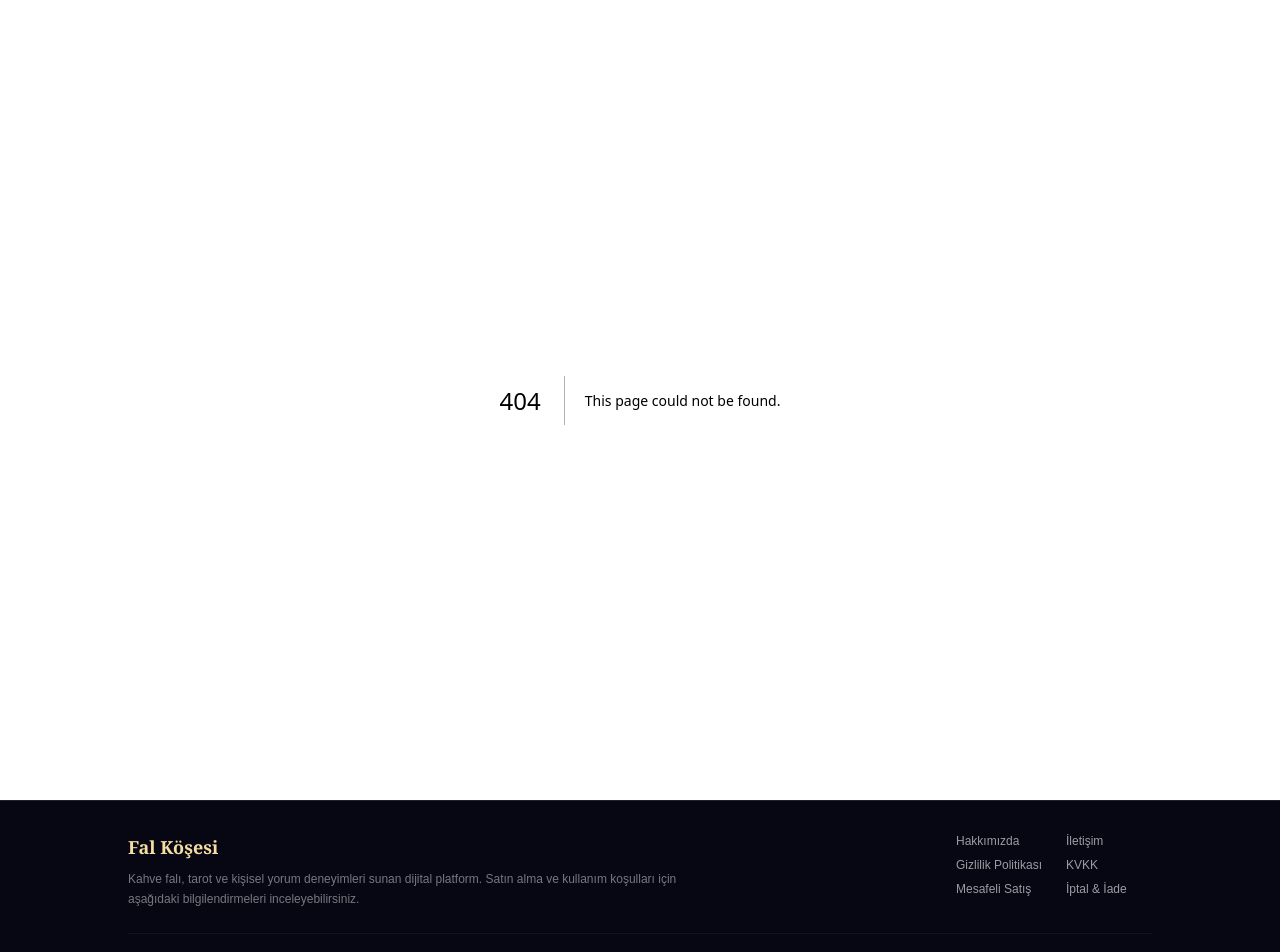
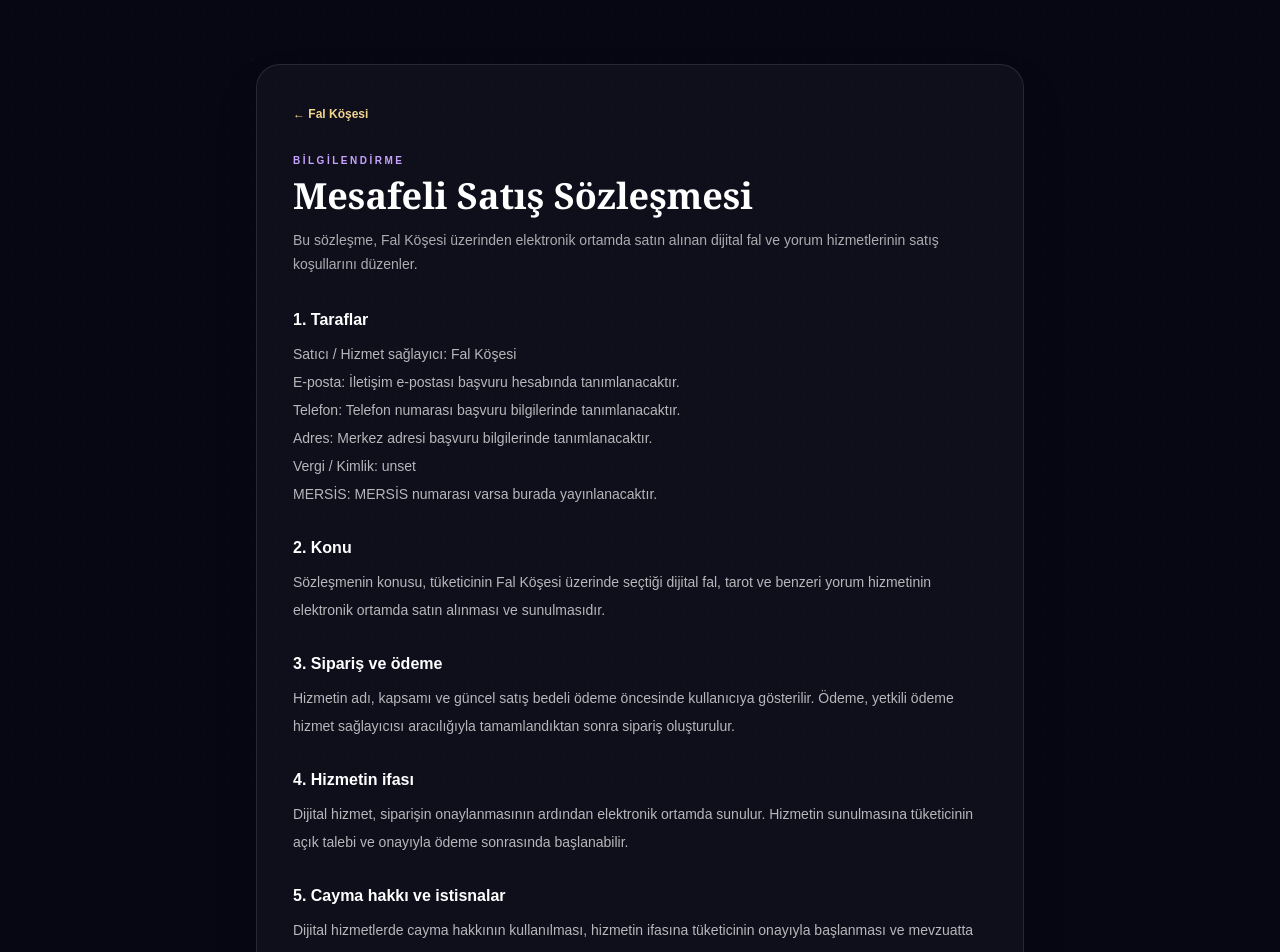
Before and after one commit to zamansepeti43/fal-kosesi, a Next.js app: page /mesafeli-satis in a window 1280 px wide. Before the commit this address had no page. Shown: the top 952 px of the page. Built offline with nearby package versions, Linux system fonts and the light colour scheme; no server answers.

Commit message:
Add distance sales agreement page

```diff
--- /dev/null
+++ b/app/mesafeli-satis/page.tsx
@@ -0,0 +1,12 @@
+import { LegalPage, Section, merchant } from "@/components/LegalPage";
+
+export default function DistanceSalesPage() {
+  return <LegalPage title="Mesafeli Satış Sözleşmesi" intro="Bu sözleşme, Fal Köşesi üzerinden elektronik ortamda satın alınan dijital fal ve yorum hizmetlerinin satış koşullarını düzenler.">
+    <Section title="1. Taraflar"><p>Satıcı / Hizmet sağlayıcı: {merchant.name}</p><p>E-posta: {merchant.email}</p><p>Telefon: {merchant.phone}</p><p>Adres: {merchant.address}</p><p>Vergi / Kimlik: {merchant.taxId}</p><p>MERSİS: {merchant.mersis}</p></Section>
+    <Section title="2. Konu">Sözleşmenin konusu, tüketicinin Fal Köşesi üzerinde seçtiği dijital fal, tarot ve benzeri yorum hizmetinin elektronik ortamda satın alınması ve sunulmasıdır.</Section>
+    <Section title="3. Sipariş ve ödeme">Hizmetin adı, kapsamı ve güncel satış bedeli ödeme öncesinde kullanıcıya gösterilir. Ödeme, yetkili ödeme hizmet sağlayıcısı aracılığıyla tamamlandıktan sonra sipariş oluşturulur.</Section>
+    <Section title="4. Hizmetin ifası">Dijital hizmet, siparişin onaylanmasının ardından elektronik ortamda sunulur. Hizmetin sunulmasına tüketicinin açık talebi ve onayıyla ödeme sonrasında başlanabilir.</Section>
+    <Section title="5. Cayma hakkı ve istisnalar">Dijital hizmetlerde cayma hakkının kullanılması, hizmetin ifasına tüketicinin onayıyla başlanması ve mevzuatta öngörülen istisnalar kapsamında değerlendirilebilir. Kullanıcı, satın alma ekranındaki bilgilendirmeleri ve onayları işlem öncesinde incelemelidir.</Section>
+    <Section title="6. Uyuşmazlıklar">Tüketici mevzuatından doğan emredici haklar saklıdır. Yetkili tüketici mercileri ve mahkemeler bakımından yürürlükteki mevzuat hükümleri uygulanır.</Section>
+  </LegalPage>;
+}
```
